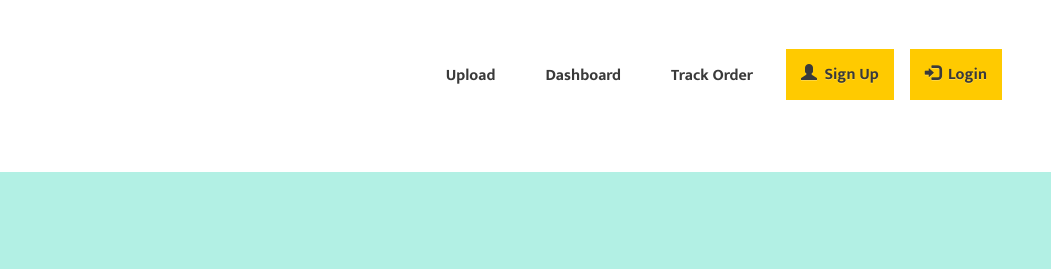
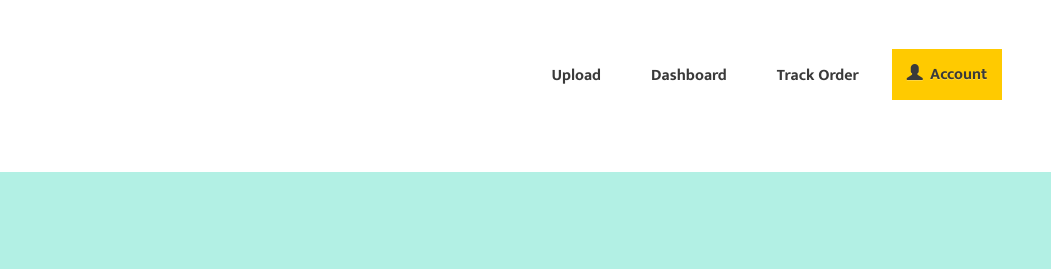
Before and after one commit to mfarina1/cen3031groupproject, a website: page client/home.html in a window 1280 px wide. Shown: the top 269 px of the page, 229-1280 px from the left. Drawn offline with nearby package versions, Linux system fonts and the light colour scheme.

Commit message:
Account button and upload bug found

```diff
--- a/client/home.html
+++ b/client/home.html
@@ -28,8 +28,7 @@
                 <li><a href="/upload">Upload</a></li>
                 <li><a href="/dashboard">Dashboard</a></li>
                 <li><a href="/">Track Order</a></li>
-                <li><a class="log_in" href="#"><span class="glyphicon glyphicon-user"></span>&nbsp; Sign Up</a></li>
-                <li><a class="log_in" href="#"><span class="glyphicon glyphicon-log-in"></span>&nbsp; Login</a></li>
+                <li><a class="log_in" href="/login"><span class="glyphicon glyphicon-user"></span>&nbsp; Account</a></li>
             </ul>
         </div>
     </nav>
--- a/client/js/controllers/listingController.js
+++ b/client/js/controllers/listingController.js
@@ -26,6 +26,7 @@ angular.module('mainApp')
         $scope.newUpload.orderStatus = "Processing"
         $scope.newUpload.trackingNumber = "testing"
 
+        // BUG
         FirebaseUser user = FirebaseAuth.getInstance().getCurrentUser();
             if (user != null) {
                 String FBUID = user.getUid();
```
